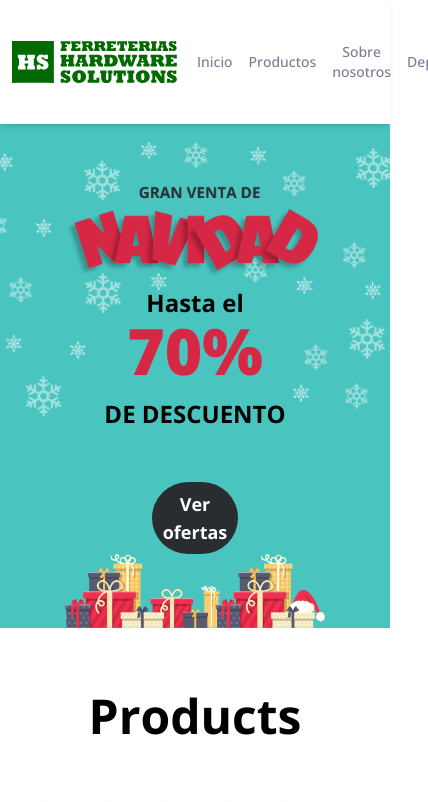
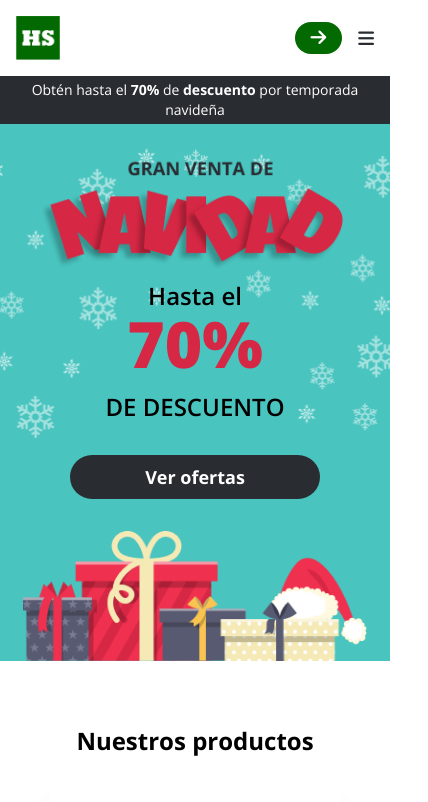
Before and after one commit to angelicacruzopf/hd-solutions, a React (Create React App) app: page / in a window 390 px wide. Shown: the top 802 px of the page, 428 px wide, since content can reach past the window. Built offline with nearby package versions, Linux system fonts and the light colour scheme.

Commit message:
Ajustes para mobile

```diff
--- a/src/App.js
+++ b/src/App.js
@@ -8,11 +8,13 @@ import Products from './pages/Products';
 import Team from './pages/Team';
 import flag from './assets/img/flag.png'
 import Footer from './components/Footer';
+import NavMobile from './components/NavMobile';
 
 function App() {
   return (
     <>
       <Navbar />
+      <NavMobile />
       <SmBanner />
       <Home />
       <Products />
--- /dev/null
+++ b/src/components/NavMobile.jsx
@@ -0,0 +1,59 @@
+import React, { useState } from 'react';
+import { Link } from 'react-router-dom';
+import logoIcn from '../assets/img/hs-logo-icon.png';
+import BtnArrowLeft from './buttons/BtnArrowLeft';
+
+export default function NavMobile() {
+  const [showNavbar, setShowNavbar] = useState(false);
+
+  const handleShowNavbar = () => {
+    setShowNavbar(!showNavbar);
+  };
+
+  return (
+    <nav className="mobile-nav flex-row justify-between items-center text-sm bg-white z-10 w-full shadow-md top-0 flex p-4">
+      <div className="h-11 w-11">
+        <img src={logoIcn} alt="Logo ícono" />
+      </div>
+      <div className="flex items-center">
+        <div>
+          <BtnArrowLeft />
+        </div>
+        <div
+          className="text-lg ps-4 text-darkGray cursor-pointer"
+          onClick={handleShowNavbar}
+        >
+          <i className="fa-solid fa-bars"></i>
+        </div>
+      </div>
+
+      {showNavbar && (
+        <div className="flex flex-col grow justify-center absolute top-[76px] right-[0]">
+          <ul className="navbar flex flex-col grow justify-evenly font-medium text-lighterGray text-center divide-y z-50 bg-white">
+            <li>
+              <Link to="/">Inicio</Link>
+            </li>
+            <li>
+              <Link to="/Productos">Productos</Link>
+            </li>
+            <li>
+              <Link to="/Sobre-nosotros">Sobre nosotros</Link>
+            </li>
+            <li>
+              <Link to="/Departamentos">Departamentos</Link>
+            </li>
+            <li>
+              <Link to="/Contacto">Contacto</Link>
+            </li>
+            <li>
+              <Link to="/Sucursales">Sucursales </Link>
+            </li>
+            <li>
+              <Link to="/Horarios">Horarios</Link>
+            </li>
+          </ul>
+        </div>
+      )}
+    </nav>
+  );
+}
--- a/src/components/Navbar.jsx
+++ b/src/components/Navbar.jsx
@@ -6,11 +6,11 @@ import {ReactComponent as Logo} from '../assets/img/hs-logo-full.svg';
 export default function Navbar() {
 
     return (
-        <nav class="flex flex-row justify-between items-center text-sm bg-white fixed z-50 w-full shadow-md top-0">
+        <nav class="fixed-nav flex flex-row justify-between items-center text-sm bg-white fixed z-50 w-full shadow-md top-0">
             <div class="m-3 text-xs">
                 <Logo />
             </div>
-            <div class='flex flex-row grow justify-center'>
+            <div class='flexflex-row grow justify-center'>
                 <ul class='navbar flex flex-row grow justify-evenly font-medium text-lighterGray text-center'>
                     <li><Link to="/">Inicio</Link></li>
                     <li><Link to="/Productos">Productos</Link></li>
@@ -25,5 +25,6 @@ export default function Navbar() {
                 (939) 252 4501
                 </BlackBtn>
         </nav>
+
     );
 }
--- a/src/components/SmBanner.jsx
+++ b/src/components/SmBanner.jsx
@@ -3,7 +3,7 @@ import React from 'react';
 function SmBanner() {
     return (
      <section>
-        <div class="bg-darkGray text-white text-sm relative sm-banner">
+        <div class="bg-darkGray text-white text-sm sm-banner">
             <p class="text-center p-1">
                 Obtén hasta el <strong>70%</strong> de <strong>descuento </strong> por temporada navideña
             </p>
--- /dev/null
+++ b/src/components/buttons/BtnArrowLeft.jsx
@@ -0,0 +1,13 @@
+import React from 'react';
+
+export default function BtnArrowLeft({children}) {
+
+    return(
+        <>
+        <button type="button" class="bg-primary text-white py-2 px-4 rounded-full font-bold text-lg flex gap-2 items-center hover:bg-secondary transition-all ease-in h-8 ">
+            <i class="fa-solid fa-arrow-right"></i>
+            {children}
+        </button>
+        </>
+    );
+};
--- /dev/null
+++ b/src/components/buttons/BtnIcnR.jsx
@@ -0,0 +1,13 @@
+import React from 'react';
+
+export default function BtnIcnRight({children}) {
+
+    return(
+        <>
+        <button type="button" class="m-3 text-primary py-2 px-4 rounded-full font-semibold text-lg flex gap-2 items-center transition-all ease-in">
+            {children}
+            <i class="fa-solid fa-download"></i>
+        </button>
+        </>
+    );
+};
--- a/src/css/banner.css
+++ b/src/css/banner.css
@@ -3,7 +3,3 @@
     background-position: center;
     background-size: cover;
 }
-
-.sm-banner{
-    margin-top: 70px;
-}
--- a/src/css/navbar.css
+++ b/src/css/navbar.css
@@ -1,13 +1,38 @@
+.fixed-nav{
+    display: none;
+}
+
 .navbar li{
     display: flex;
     padding: 4px 8px;
     justify-content: center;
     align-items: center;
     align-self: stretch;
+    padding: 8px 32px;
 }
 
 .navbar li:hover{
     background-color:#00A48733;
-    border-radius: 20px;
     transition: background-color ease-in .2s;
 }
+
+
+@media only screen and (min-width:600px) {
+    .fixed-nav{
+        display: flex;
+    }
+
+    .mobile-nav{
+        display: none;
+    }
+
+    .navbar li{
+        padding: 0px;
+    }
+
+    .navbar li:hover{
+        background-color:#00A48733;
+        border-radius: 20px;
+        transition: background-color ease-in .2s;
+    }
+}
--- a/src/pages/About.jsx
+++ b/src/pages/About.jsx
@@ -5,7 +5,7 @@ export default function AboutUs() {
   return (
     <section>
       <div class="grid grid-cols-1">
-        <div class="grid grid-cols-2 py-16 w-9/12 place-self-center">
+        <div class="grid md:grid-cols-2 py-16 w-9/12 place-self-center">
           <div class="flex flex-col justify-center pe-10">
             <div class="grid grid-cols-1 place-items-center h-18 mb-8">
               <img src={Logo} alt="Logotipo Hardware Solutions" class="w-2/3"/>
@@ -20,7 +20,7 @@ export default function AboutUs() {
               <p><strong>¡Visitanos hoy y descubre el mundo de posibilidades que tenemos para ofrecer!</strong></p>
             </div>
           </div>
-          <div class="bg-gray-300 w-full h-128 rounded-3xl font-normal">
+          <div class="bg-gray-300 w-full h-128 rounded-3xl font-normal hidden md:inline-block">
             <img src={photoAbout} alt="Fotografía de sucursal" class="object-cover h-128 rounded-3xl"/>
           </div>
         </div>
--- a/src/pages/Home.jsx
+++ b/src/pages/Home.jsx
@@ -1,31 +1,35 @@
 import BtnFlat from "../components/buttons/BtnFlat";
 import ventaNavidad  from "../assets/img/venta-navidad.png";
 import regalos from "../assets/img/regalos.png";
+import regalosMobile from "../assets/img/presents.png";
 
 console.log (ventaNavidad);
 
 export default function Home() {
 
   return (
-    <section class="h-full text-center flex flex-col items-center banner justify-between pt-16 relative">
-      <div class="flex flex-col justify-between items-center w-2/3">
+    <section class="h-full text-center flex flex-col items-center banner justify-between pt-8 md:pt-16 relative">
+      <div class="flex flex-col justify-between items-center w-[80%] md:w-2/3">
         <div>
-            <img src={ventaNavidad} alt="Banner con regalos de navidad"/>
+            <img src={ventaNavidad} alt="Letras rojas"/>
         </div>
         <div class="w-full flex flex-col items-center">
-          <div class="container-lg mb-6">
-            <h1 class="mb-5 font-bold text-2xl leading-12">Hasta el<br></br>
+          <div class="mb-6 w-full">
+            <h1 class="font-semibold text-2xl leading-12">Hasta el<br></br>
             <strong class="text-[64px] text-[#D62744]">70%</strong><br></br>
             DE DESCUENTO
             </h1>
           </div>
-            <div class="flex flex-row items-center justify-center w-1/3">
+            <div class="flex flex-row items-center justify-center w-[80%] md:w-[50%] sm:w-1/3">
                 <BtnFlat>Ver ofertas</BtnFlat>
             </div>
         </div>
         <div>
-                <img src={regalos} alt="Regalos" />
-            </div>
+          <img src={regalos} alt="Regalos" class="md:inline-block md:mt-8" hidden />
+        </div>
+        <div class="w-[110%] flex justify-center">
+            <img src={regalosMobile} alt="Regalos" class="md:hidden mt-8" />
+          </div>
       </div>
     </section>
   );
--- a/src/pages/Products.jsx
+++ b/src/pages/Products.jsx
@@ -1,18 +1,24 @@
 
 import BtnFlatGreen from "../components/buttons/BtnFlatGreen";
+import BtnIcnRight from "../components/buttons/BtnIcnR";
 import ProductCard from "../components/cards/ProductCard";
 
 export default function Products() {
     return(
         <section class="flex justify-center">
             <div class="flex flex-col w-9/12 py-16">
-                <h2 class="font-bold text-center mb-10 text-5xl">Products</h2>
-                <div class="grid gap-x-16 gap-y-14 grid-cols-3 place-content-center">
+                <h2 class="font-bold text-center text-2xl mb-4 md:mb-10 md:text-5xl">Nuestros productos</h2>
+                <div class="
+                flex flex-col
+                md:grid gap-x-16 gap-y-4 md:gap-y-14 grid-cols-3 place-content-center">
                     <ProductCard />
                 </div>
-                <div class="grid gap-x-16 my-16 grid-cols-3">
-                    <div class="col-start-2">
+                <div class="w-full md:grid gap-x-16 mt-16 md:my-16 grid-cols-3 h-fit">
+                    <div class="w-full md:col-start-2">
                         <BtnFlatGreen>Ver más productos</BtnFlatGreen>
+                    </div>
+                    <div class="flex justify-center">
+                        <BtnIcnRight>Descargar catálogo en PDF</BtnIcnRight>
                     </div>
                 </div>
             </div>
```
Also changed, not shown: src/assets/img/presents.png (added).
